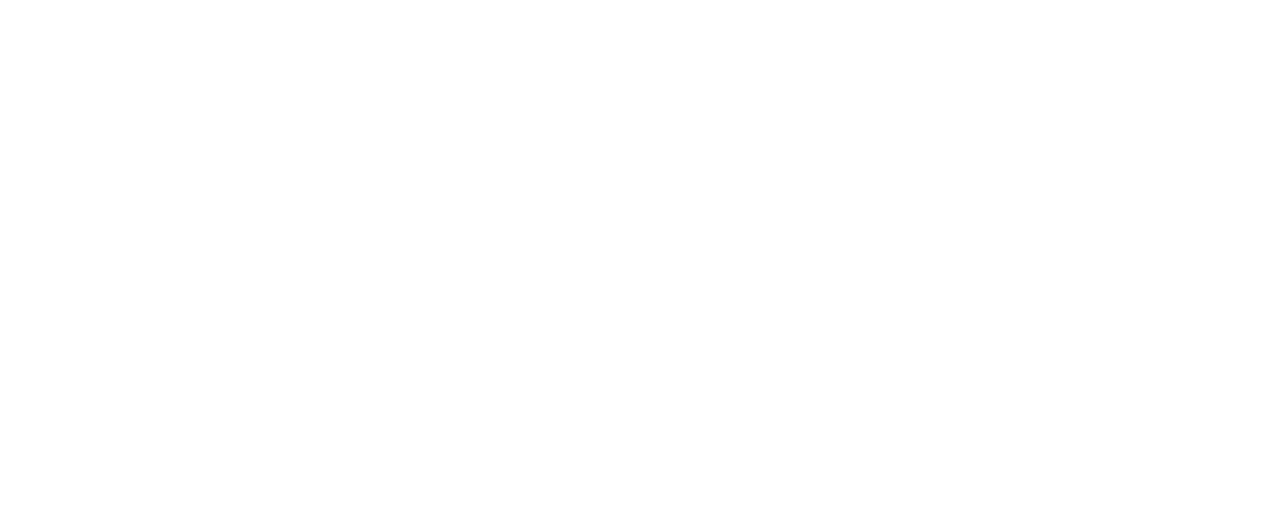
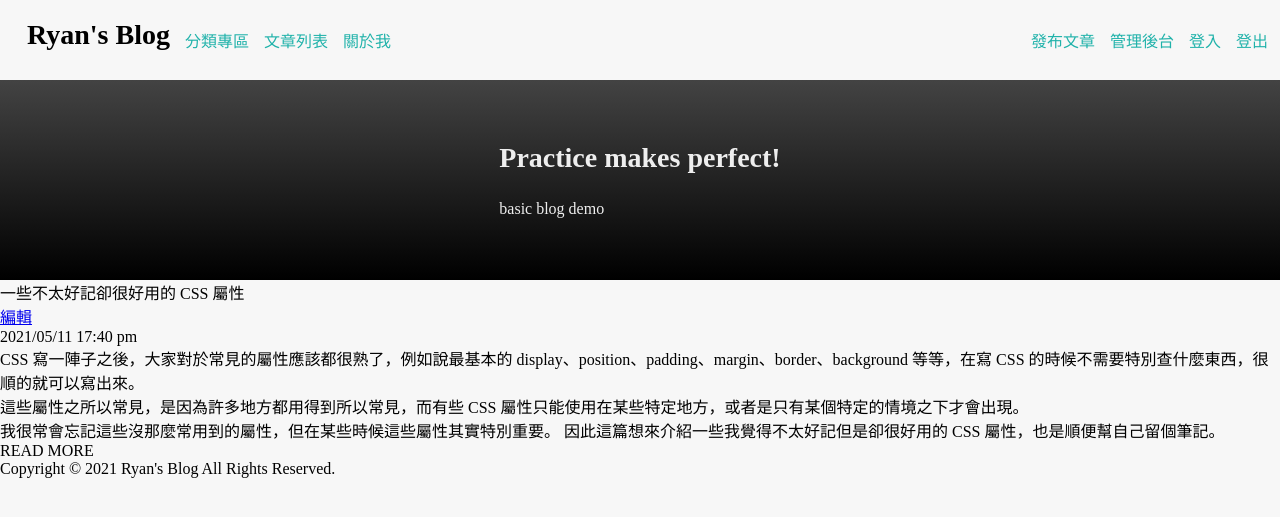
Before and after one commit to rdchen1124/hw, a PHP site: page / in a window 1280 px wide. Before the commit the part shown is empty. Shown: the top 517 px of the page. Run offline with PHP 8.4, Linux system fonts and the light colour scheme.

Commit message:
'week11' 之 'hw2 首頁 完整文章及範例資料' 待完成 'container__wrapper 內的所有 CSS'

```diff
--- a/week11/hw2/index.php
+++ b/week11/hw2/index.php
@@ -8,6 +8,59 @@
 </head>
 
 <body>
+    <header></header>
+    <nav class='navbar'>
+        <div class='navbar__wrapper wrapper'>
+            <div class="navbar__site-name">
+                <a href='index.php'>Ryan's Blog</a>
+            </div>
+            <ul class='navbar__list'>
+                <div>
+                    <li><a href="#">分類專區</a></li>
+                    <li><a href="#">文章列表</a></li>
+                    <li><a href="#">關於我</a></li>
+                </div>
+                <div>
+                    <li><a href="add_article.php">發布文章</a></li>
+                    <li><a href="admin.php">管理後台</a></li>
+                    <li><a href="login.php">登入</a></li>
+                    <li><a href="logout.php">登出</a></li>
+                </div>
+            </ul>
+        </div>
+    </nav>
+    <main>
+        <section class="banner">
+            <div class="banner__wrapper">
+                <h1>Practice makes perfect!</h1>
+                <div>basic blog demo</div>
+            </div>
+        </section>
 
+        <div class='container__wrapper'>
+            <div class='articles'>
+                <article class='article'>
+                    <div class='article__title'>
+                        <div>一些不太好記卻很好用的 CSS 屬性</div>
+                        <div class='article__edit'>
+                            <a class='article__edit-btn' href='edit_article.php'>編輯</a>
+                        </div>
+                    </div>
+                    <div class='article__info'>
+                        2021/05/11 17:40 pm
+                        <!-- article__created_time -->
+                    </div>
+                    <div class='article__content'>
+                        CSS 寫一陣子之後，大家對於常見的屬性應該都很熟了，例如說最基本的 display、position、padding、margin、border、background 等等，在寫 CSS 的時候不需要特別查什麼東西，很順的就可以寫出來。<br>
+                        這些屬性之所以常見，是因為許多地方都用得到所以常見，而有些 CSS 屬性只能使用在某些特定地方，或者是只有某個特定的情境之下才會出現。<br>我很常會忘記這些沒那麼常用到的屬性，但在某些時候這些屬性其實特別重要。
+                        因此這篇想來介紹一些我覺得不太好記但是卻很好用的 CSS 屬性，也是順便幫自己留個筆記。<br>
+                    </div>
+                    <a class='article__read_more' herf='article.php?id=1'>READ MORE</a>
+                </article>
+            </div>
+        </div>
+
+    </main>
+    <footer>Copyright © 2021 Ryan's Blog All Rights Reserved.</footer>
 </body>
 </html>
--- a/week11/hw2/style.css
+++ b/week11/hw2/style.css
@@ -0,0 +1,66 @@
+body {
+    background-color: #f7f7f7;
+    margin: 0;
+}
+* {
+    box-sizing: border-box;
+}
+.navbar {
+    height: 80px;
+}
+.navbar__wrapper {
+    display: flex;
+    align-items: center;
+    height: 100%;
+}
+.wrapper {
+    max-width: 1280px;
+    margin: 0 auto;
+    padding: 0px 12px;
+}
+.navbar__site-name {
+    font-size: 28px;
+    font-weight: bold;
+    margin-bottom: 10px;
+    margin-left: 15px;
+}
+.navbar__site-name a {
+    text-decoration: none;
+    color: black;
+}
+.navbar__list {
+    display: flex;
+    flex: 1;
+    margin: 0;
+    padding: 0;
+    list-style: none;
+    justify-content: space-between;
+}
+.navbar__list > div {
+    display: flex;
+}
+.navbar__list li {
+    margin-left: 15px;
+}
+.navbar__list a {
+    text-decoration: none;
+    color: lightseagreen;
+    font-size: 16px;
+}
+.banner{
+    background-image: linear-gradient(to top, #000000, #434343);
+    height: 200px;
+    color: #eeeeee;
+    display: flex;
+    align-items: center;
+    justify-content: center;
+    flex-direction: column;
+    flex: 1;
+}
+.banner__wrapper > div {
+    margin-top: 26px;
+}
+.banner h1 {
+    font-size: 28px;
+    margin: 0;
+}
```
